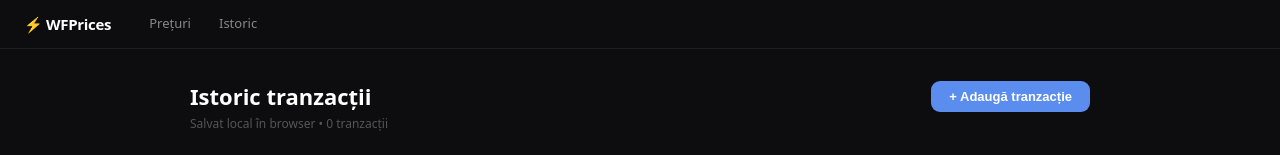
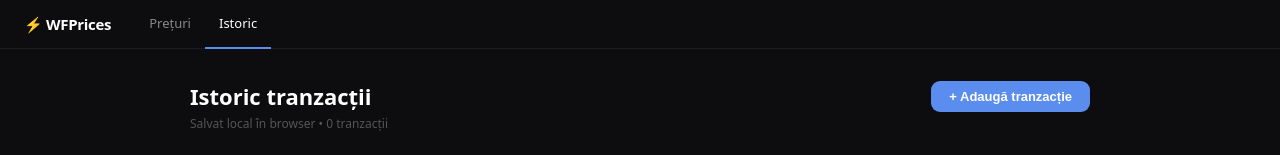
Before and after one commit to qKuch/wfprices, a Next.js app: page /history in a window 1280 px wide. Shown: the top 155 px of the page. Built offline with nearby package versions, Linux system fonts and the light colour scheme.

Commit message:
fix: extract NavBar to client component, add not-found page

```diff
--- a/app/layout.tsx
+++ b/app/layout.tsx
@@ -1,5 +1,5 @@
 import type { Metadata } from 'next'
-import Link from 'next/link'
+import NavBar from '../components/NavBar'
 
 export const metadata: Metadata = {
   title: 'WF Prices — Warframe Arcane Tracker',
@@ -10,20 +10,7 @@ export default function RootLayout({ children }: { children: React.ReactNode })
   return (
     <html lang="ro">
       <body style={{ margin: 0, padding: 0, background: '#0d0d0f', color: '#fff', fontFamily: 'system-ui, sans-serif' }}>
-        <nav style={{ borderBottom: '1px solid #1e1e22', padding: '0 1.5rem', display: 'flex', alignItems: 'center', gap: 0, height: 48, position: 'sticky', top: 0, background: '#0d0d0f', zIndex: 100 }}>
-          <Link href="/" style={{ fontWeight: 700, fontSize: 15, color: '#fff', textDecoration: 'none', marginRight: 24, letterSpacing: '-0.3px' }}>
-            ⚡ WFPrices
-          </Link>
-          {[
-            { href: '/tracker', label: 'Prețuri' },
-            { href: '/history', label: 'Istoric' },
-          ].map(({ href, label }) => (
-            <Link key={href} href={href} style={{ fontSize: 13, color: '#888', textDecoration: 'none', padding: '0 14px', height: 48, display: 'flex', alignItems: 'center', borderBottom: '2px solid transparent', transition: 'color 0.15s' }}
-              onMouseOver={e => (e.currentTarget.style.color = '#fff')}
-              onMouseOut={e => (e.currentTarget.style.color = '#888')}
-            >{label}</Link>
-          ))}
-        </nav>
+        <NavBar />
         {children}
       </body>
     </html>
--- /dev/null
+++ b/components/NavBar.tsx
@@ -0,0 +1,19 @@
+'use client'
+import Link from 'next/link'
+import { usePathname } from 'next/navigation'
+
+export default function NavBar() {
+  const path = usePathname()
+  return (
+    <nav style={{ borderBottom: '1px solid #1e1e22', padding: '0 1.5rem', display: 'flex', alignItems: 'center', height: 48, position: 'sticky', top: 0, background: '#0d0d0f', zIndex: 100 }}>
+      <Link href="/" style={{ fontWeight: 700, fontSize: 15, color: '#fff', textDecoration: 'none', marginRight: 24, letterSpacing: '-0.3px' }}>
+        ⚡ WFPrices
+      </Link>
+      {([{ href: '/tracker', label: 'Prețuri' }, { href: '/history', label: 'Istoric' }] as const).map(({ href, label }) => (
+        <Link key={href} href={href} style={{ fontSize: 13, textDecoration: 'none', padding: '0 14px', height: 48, display: 'flex', alignItems: 'center', borderBottom: `2px solid ${path === href ? '#5a8dee' : 'transparent'}`, color: path === href ? '#fff' : '#888', transition: 'color 0.15s' }}>
+          {label}
+        </Link>
+      ))}
+    </nav>
+  )
+}
```
Also changed, not shown: app/not-found.tsx (added, +13 -0 lines).
